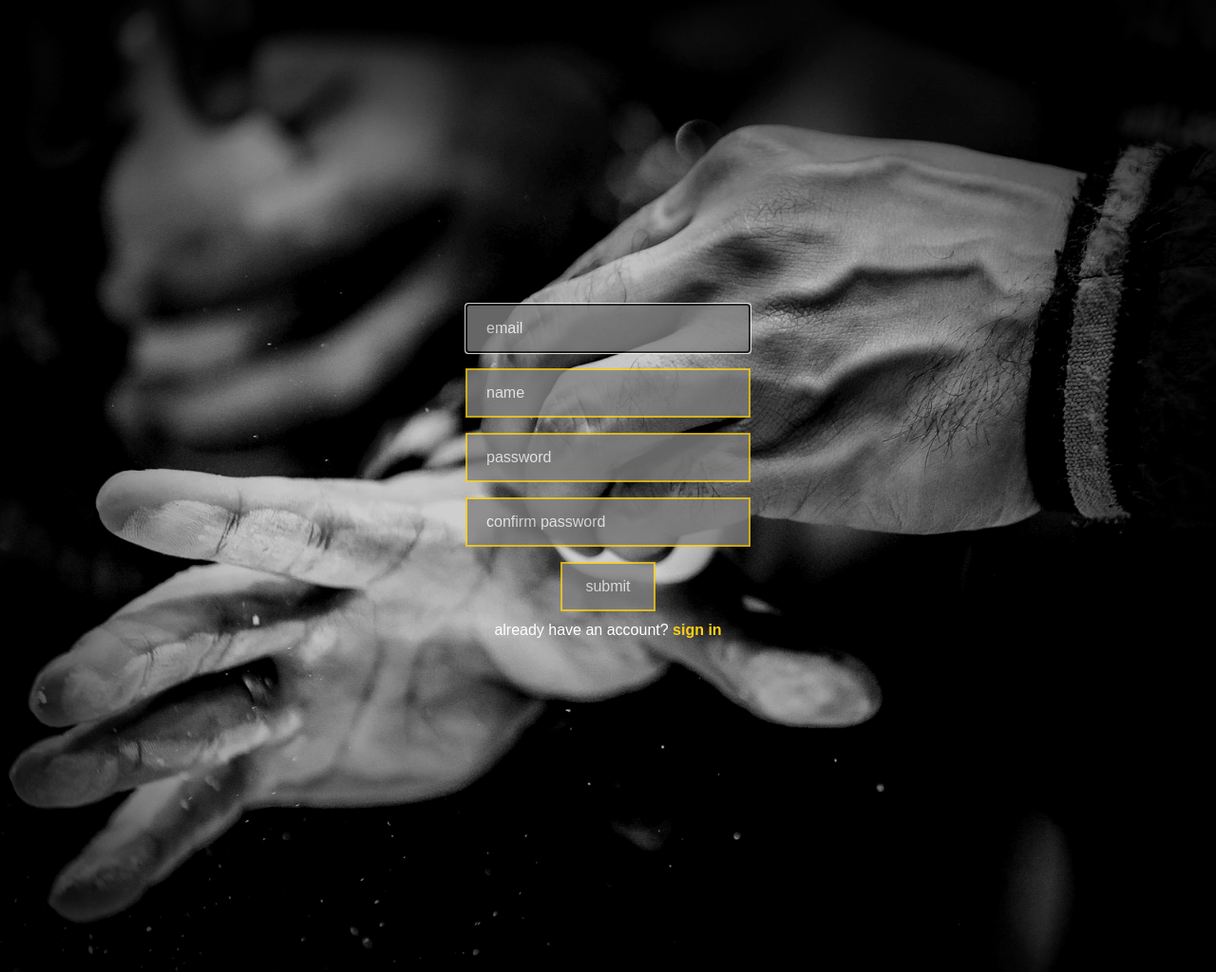
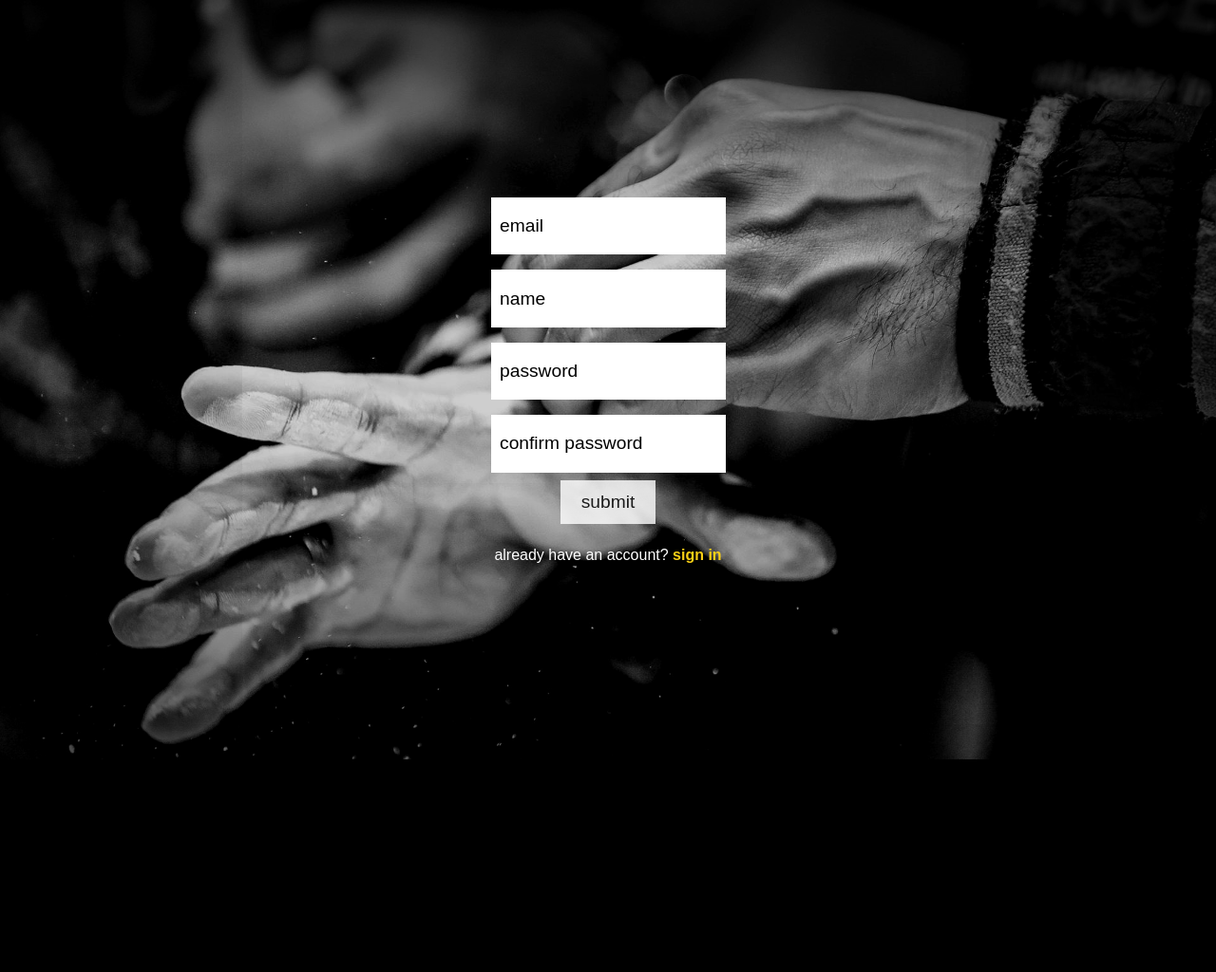
Before and after one commit to harrisonBarnett/wl_, a Flask app: page /set-up in a window 1280 px wide. Shown: the whole page at 95% size. After the commit the page ends 800 px from the top, so only its background shows below. Run offline with Flask 2, Linux system fonts and the light colour scheme; some libraries are stand-ins or nearby versions.

Commit message:
Styles, formatting

```diff
--- a/website/static/css/auth.css
+++ b/website/static/css/auth.css
@@ -1,35 +1,48 @@
+:root {
+    --accent-color: rgb(250, 208, 22);
+}
 
 body {
     box-shadow: inset 0 0 15em 4em #000;
     background-image: url("/static/images/auth_bg.jpg");
     background-color: black;
-    height: 1024px;
+    height: 100vh;
+    margin: 0;
+    padding: 0;
     background-position: center;
     background-repeat: no-repeat;
     background-size: cover;
     font-family: Arial;
 
 }
-
+.container {
+    height: 100%;
+    display: flex;
+    justify-content: center;
+}
+.login-container {
+    margin-top: 25vh;
+}
 input {
-    color: white;
-    width: 300px;
-    padding: 12px 20px;
-    margin: auto;
-    box-sizing: border-box;
-    border: 2px solid rgb(250, 208, 22);
-    background-color: grey;
-    opacity: .8;
+    width: 100%;
+    padding: 1em 0;
+    margin: 8px auto;
+    border:none;
+    outline: none;
+    background-color: rgba(255, 255, 255);
+    text-indent: .5em;
+    font-size: 1.2em;
+}
+input[type=email] {
+    background: white;
 }
 
 ::placeholder {
-    color: white;
+    color: black;
+    background: white;
 }
 
 .login-form {
-    position: relative;
-    top: 25vw;
-    width: 300px; /* set width of a block element */
     margin: 0 auto;  /* accounts for element size to center dynamically */
     text-align: center;
 }
@@ -40,13 +53,19 @@ input {
     padding: 12px 20px;
     margin-bottom: 8px;
     box-sizing: border-box;
-    background-color: grey;
-    border: 2px solid rgb(250, 208, 22);
-    color: white;
+    background-color: white;
+    color: black;
+    border: none;
+    outline: none;
     font-family: Arial;
-    opacity: 0.8
+    opacity: 0.8;
+    font-size: 1.2em;
+
 }
-
+.submit-button:hover {
+    background: var(--accent-color);
+    cursor: pointer;
+}
 p {
     position: relative;
     text-align: center;
@@ -56,8 +75,12 @@ p {
 }
 
 p a {
-    color: rgb(250, 208, 22);
+    color: var(--accent-color);
     text-decoration: none;
     font-weight: bold;
     text-decoration: none;
 }
+p a:hover{
+    text-decoration: none;
+    color: white;
+}
--- a/website/static/css/session.css
+++ b/website/static/css/session.css
@@ -55,11 +55,11 @@ td p {
 }
 .button-group {
     display: flex;
-    justify-content: space-around;
+    gap: .5em;
 }
 button {
-    width: 25vw;
-    margin: 0;
+    width: 100%;
+    margin: 0 .5em;
     padding: 0;
     border: none;
     background: var(--accent-color);
--- a/website/templates/auth-base.html
+++ b/website/templates/auth-base.html
@@ -6,14 +6,6 @@
     <meta name="viewport" content="width=device-width, initial-scale=1.0">
     <title>{% block title %}main-base{% endblock %}</title>
 
-
-    <!-- bootstrap -->
-    <link
-    rel="stylesheet"
-    href="https://stackpath.bootstrapcdn.com/bootstrap/4.4.1/css/bootstrap.min.css"
-    integrity="sha384-Vkoo8x4CGsO3+Hhxv8T/Q5PaXtkKtu6ug5TOeNV6gBiFeWPGFN9MuhOf23Q9Ifjh"
-    crossorigin="anonymous"
-    />
     <!-- custom -->
     <link
     rel= "stylesheet"
@@ -23,10 +15,7 @@
 
 </head>
 <body>
-    <!-- bootstrap override -->
-    <style type="text/css">
-        html { background: rgb(0, 0, 0) !important; } /* Adding !important forces the browser to overwrite the default style applied by Bootstrap */
-     </style>
+
 
     <!-- flash message logic -->
     <!-- gets flashed messages from the server for display (i.e. error, success w/forms) -->
@@ -63,22 +52,6 @@
         {% endblock %}
     </div>
 
-    <!-- js code for site interaction/movement, copy/paste -->
-    <script
-      src="https://code.jquery.com/jquery-3.2.1.slim.min.js"
-      integrity="sha384-KJ3o2DKtIkvYIK3UENzmM7KCkRr/rE9/Qpg6aAZGJwFDMVNA/GpGFF93hXpG5KkN"
-      crossorigin="anonymous"
-    ></script>
-    <script
-      src="https://cdnjs.cloudflare.com/ajax/libs/popper.js/1.12.9/umd/popper.min.js"
-      integrity="sha384-ApNbgh9B+Y1QKtv3Rn7W3mgPxhU9K/ScQsAP7hUibX39j7fakFPskvXusvfa0b4Q"
-      crossorigin="anonymous"
-    ></script>
-    <script
-      src="https://maxcdn.bootstrapcdn.com/bootstrap/4.0.0/js/bootstrap.min.js"
-      integrity="sha384-JZR6Spejh4U02d8jOt6vLEHfe/JQGiRRSQQxSfFWpi1MquVdAyjUar5+76PVCmYl"
-      crossorigin="anonymous"
-    ></script>
     <!-- url_for provides the filepath to the 'static' folder containing custom .js -->
     <script
       type="text/javascript"
```
Also changed, not shown: website/static/css/styles.css (+14 -15 lines).
